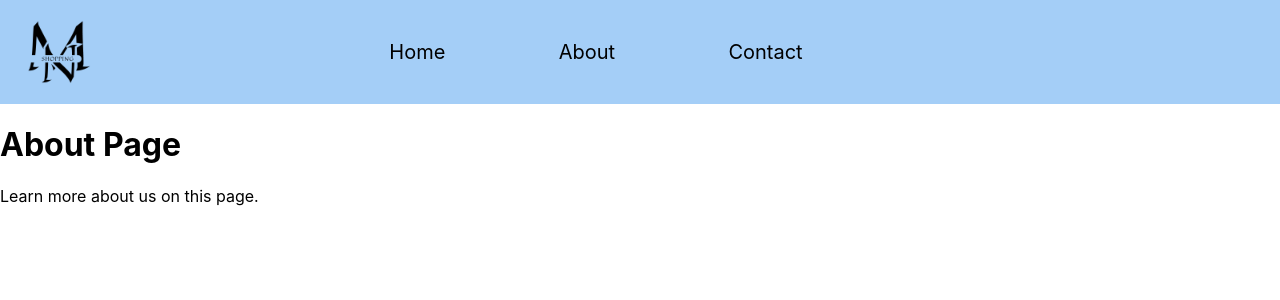
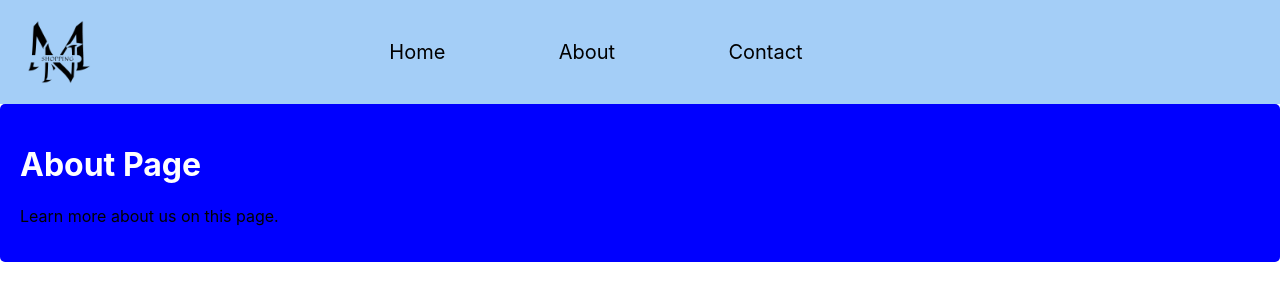
Before and after one commit to MarvanN/Static-website, a React (Create React App) app: page /about in a window 1280 px wide. Shown: the top 300 px of the page. Built offline with nearby package versions, Linux system fonts and the light colour scheme; no server answers.

Commit message:
added sass

```diff
--- a/package.json
+++ b/package.json
@@ -12,6 +12,7 @@
     "react-dom": "^18.3.1",
     "react-router-dom": "^6.26.0",
     "react-scripts": "5.0.1",
+    "sass": "^1.77.8",
     "web-vitals": "^2.1.4"
   },
   "scripts": {
--- a/src/New-App.js
+++ b/src/New-App.js
@@ -4,7 +4,7 @@ import { Link } from 'react-router-dom';
 
 // main routes
 import Home from './pages/Home';
-import About from './pages/About';
+import About from './pages/About/About';
 import Contact from './pages/Contact';
 
 // auth routes
--- a/src/pages/About.js
+++ b/src/pages/About/About.js
@@ -1,8 +1,9 @@
 import React from 'react';
+import './About.scss';
 
 function About() {
   return (
-    <div className='main-layout'>
+    <div className='container'>
       <h1>About Page</h1>
       <p>Learn more about us on this page.</p>
     </div>
--- /dev/null
+++ b/src/pages/About/About.scss
@@ -0,0 +1,11 @@
+$primary-color: blue;
+
+.container {
+    background-color: $primary-color;
+    padding: 20px;
+    border-radius: 5px;
+
+    h1 {
+        color: white;
+    }
+}
```
Also changed, not shown: 1 other file (tests, documents, lock files or other folders).
